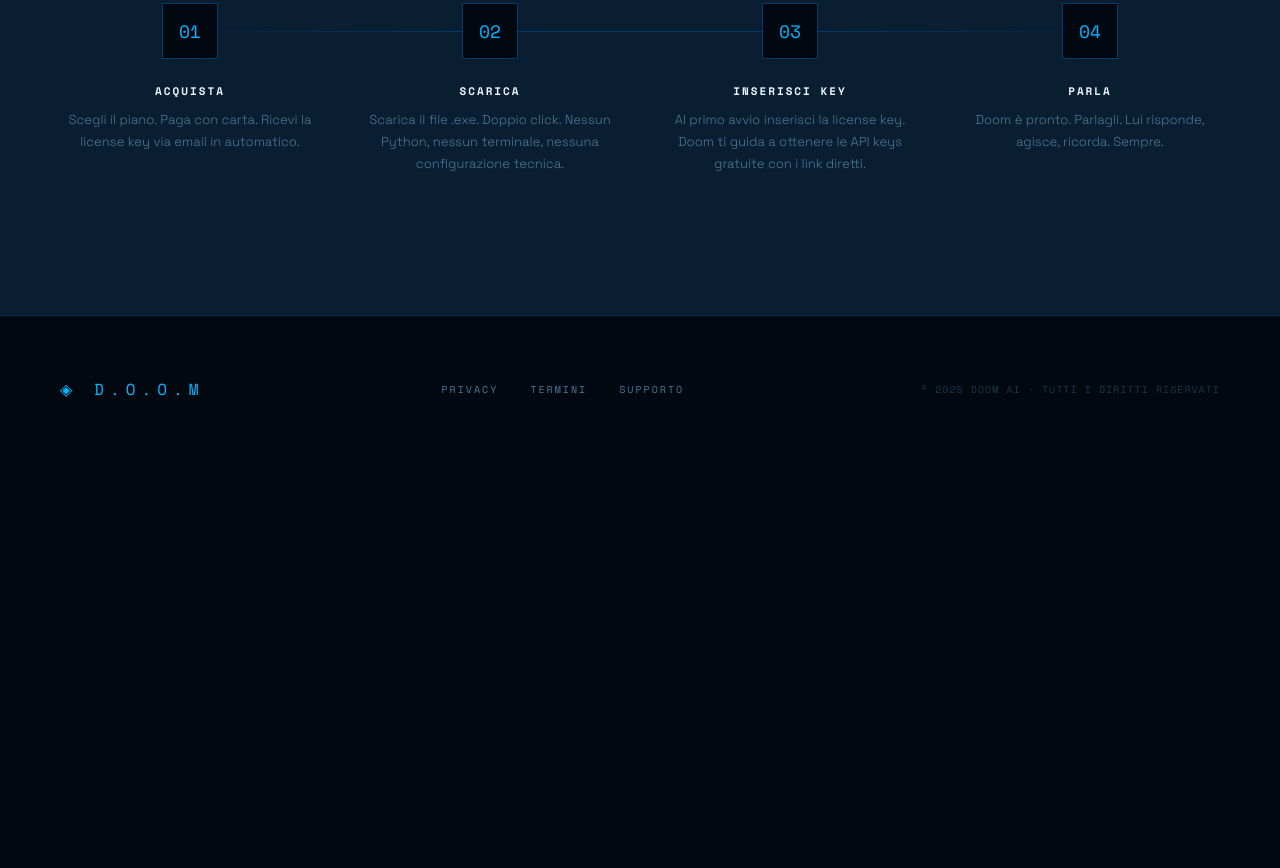
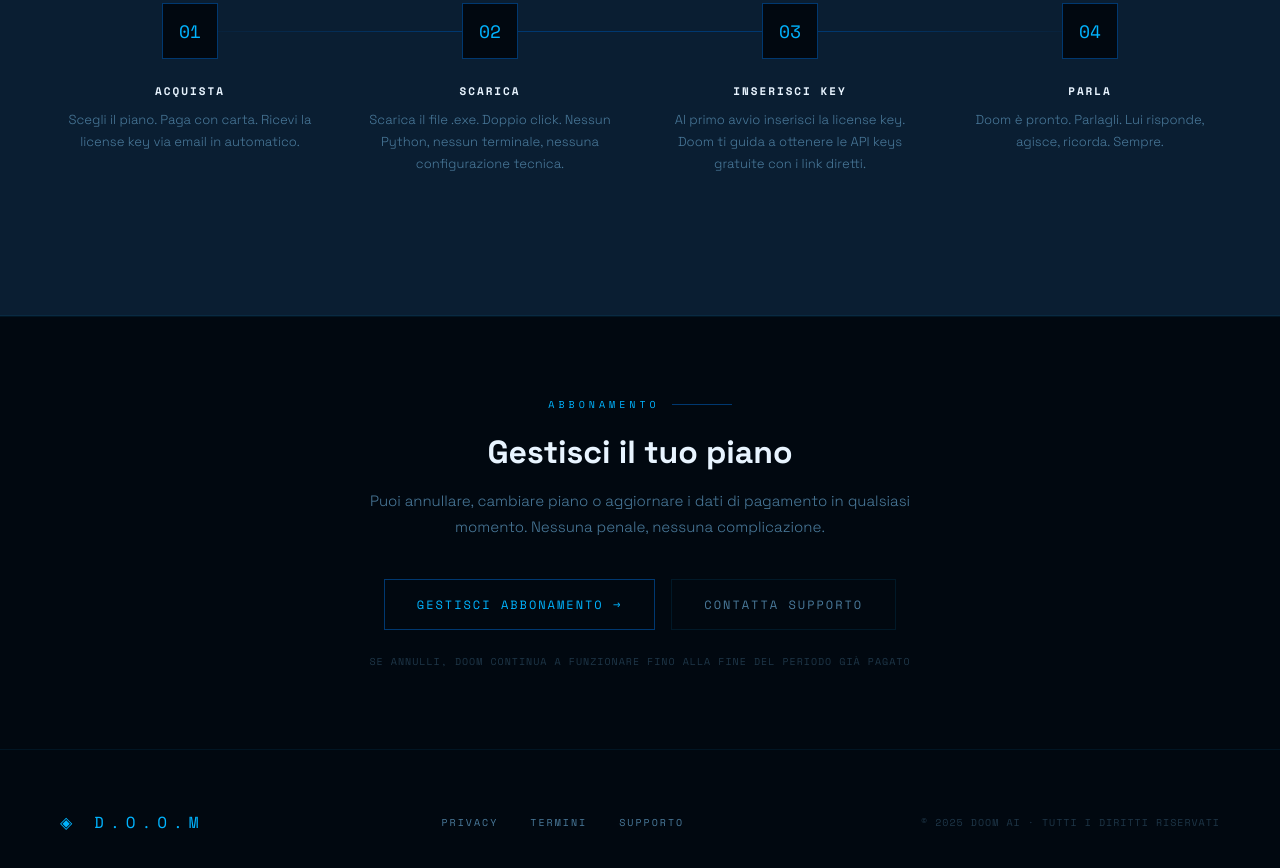
Before and after one commit to Thomas2F1/Doom, a plain HTML site: page index.html in a window 1280 px wide. Shown: the part 5098-5966 px from the top of the page. Before the commit the page ends 5559 px from the top, so only its background shows below. Drawn offline with nearby package versions, Linux system fonts and the light colour scheme.

Commit message:
Update index.html

```diff
--- a/index.html
+++ b/index.html
@@ -1039,12 +1039,12 @@ footer {
         <ul class="plan-features">
           <li>Tutto di Pro</li>
           <li>Memoria massima — 1000 conversazioni</li>
-          <li>Cerca su YouTube e clicca i video</li>
-          <li>Vai sul canale di qualsiasi creator</li>
-          <li>Metti like, iscriviti, lascia commenti</li>
-          <li>Rispondi alle email automaticamente</li>
-          <li>Task autonomi multi-step</li>
-          <li>Visione schermo con AI</li>
+          <li>Impara tutto di te nel tempo</li>
+          <li>Cerca su YouTube per nome o argomento</li>
+          <li>Apre canali YouTube direttamente</li>
+          <li>Task autonomi multi-step avanzati</li>
+          <li>Risponde come un assistente personale</li>
+          <li>Aggiornamenti funzionalità in anteprima</li>
           <li>Priorità nel supporto</li>
         </ul>
         <a href="#" class="plan-btn" onclick="acquista('ultra')">INIZIA CON ULTRA</a>
@@ -1086,6 +1086,42 @@ footer {
         <p>Doom è pronto. Parlagli. Lui risponde, agisce, ricorda. Sempre.</p>
       </div>
     </div>
+  </div>
+</section>
+
+<!-- GESTIONE ABBONAMENTO -->
+<section style="padding:80px 40px;text-align:center;border-top:1px solid rgba(0,180,255,.08);">
+  <div style="max-width:600px;margin:0 auto;">
+    <div class="section-eyebrow" style="justify-content:center;">ABBONAMENTO</div>
+    <h2 style="font-size:32px;font-weight:700;color:var(--white);margin-bottom:16px;">
+      Gestisci il tuo piano
+    </h2>
+    <p style="color:var(--text);font-size:15px;font-weight:300;line-height:1.7;margin-bottom:40px;">
+      Puoi annullare, cambiare piano o aggiornare i dati di pagamento in qualsiasi momento.
+      Nessuna penale, nessuna complicazione.
+    </p>
+    <div style="display:flex;gap:16px;justify-content:center;flex-wrap:wrap;">
+      <a href="https://billing.stripe.com/p/login/test_00g00000000000"
+         style="font-family:var(--mono);font-size:12px;letter-spacing:2px;color:var(--blue);
+                border:1px solid var(--glow);padding:16px 32px;text-decoration:none;
+                transition:all .2s;"
+         onmouseover="this.style.borderColor='var(--blue)'"
+         onmouseout="this.style.borderColor='var(--glow)'">
+        GESTISCI ABBONAMENTO →
+      </a>
+      <a href="mailto:support@doom-ai.it"
+         style="font-family:var(--mono);font-size:12px;letter-spacing:2px;color:var(--text);
+                border:1px solid rgba(0,180,255,.1);padding:16px 32px;text-decoration:none;
+                transition:all .2s;"
+         onmouseover="this.style.color='var(--blue)'"
+         onmouseout="this.style.color='var(--text)'">
+        CONTATTA SUPPORTO
+      </a>
+    </div>
+    <p style="font-family:var(--mono);font-size:10px;color:rgba(74,122,155,.4);
+              margin-top:24px;letter-spacing:1px;">
+      SE ANNULLI, DOOM CONTINUA A FUNZIONARE FINO ALLA FINE DEL PERIODO GIÀ PAGATO
+    </p>
   </div>
 </section>
 
```
